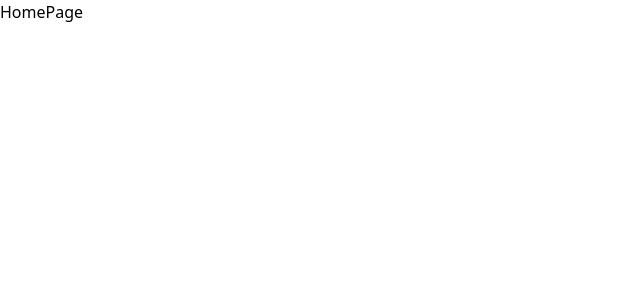
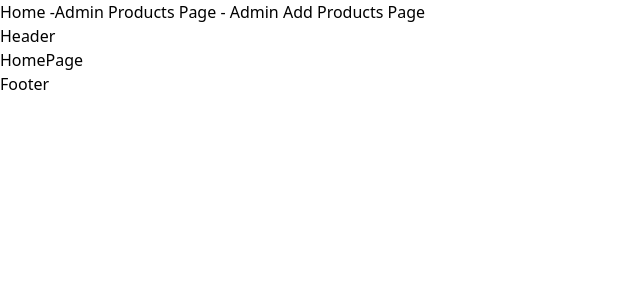
Before and after one commit to datlt2306/FPL-WEB501, a React (Vite) app: page / in a window 1280 px wide. Shown: the top 300 px of the page, without its empty margins (0-640 px from the left). Built offline with nearby package versions, Linux system fonts and the light colour scheme.

Commit message:
WD19305 - Buổi : - Implement routing with react-router-dom; create Layout components for website and admin; update main entry point to use BrowserRouter

```diff
--- a/src/App.jsx
+++ b/src/App.jsx
@@ -1,16 +1,46 @@
-import Footer from "./components/Footer";
-import Header from "./components/Header";
-import Product from "./components/Product";
+/* eslint-disable react/prop-types */
+import { Link, Outlet, Route, Routes } from "react-router-dom";
+import ProductsPage from "./pages/Products";
+import HomePage from "./pages/Home";
 
+const LayoutWebsite = () => {
+    return (
+        <>
+            <header>Header</header>
+            <main>
+                <Outlet />
+            </main>
+            <footer>Footer</footer>
+        </>
+    );
+};
+const LayoutAdmin = () => {
+    return (
+        <>
+            <aside>Aside</aside>
+            <main>
+                <Outlet />
+            </main>
+        </>
+    );
+};
 const App = () => {
     return (
-        <div>
-            <Header />
-            <main>
-                <Product name="Sản phẩm A" price={200} />
-            </main>
-            <Footer />
-        </div>
+        <>
+            <Link to="/">Home -</Link>
+            <Link to="/admin/products">Admin Products Page - </Link>
+            <Link to="/admin/products/add">Admin Add Products Page</Link>
+            <Routes>
+                <Route path="/" element={<LayoutWebsite />}>
+                    <Route path="/" element={<HomePage />} />
+                    <Route path="products" element={<ProductsPage />} />
+                </Route>
+                <Route path="/admin" element={<LayoutAdmin />}>
+                    <Route path="/admin/products" element={<h1>Admin products page</h1>} />
+                    <Route path="/admin/products/add" element={<h1>Admin Add products page</h1>} />
+                </Route>
+            </Routes>
+        </>
     );
 };
 export default App;
--- a/src/main.jsx
+++ b/src/main.jsx
@@ -1,24 +1,11 @@
 import { createRoot } from "react-dom/client";
-import { createBrowserRouter, RouterProvider } from "react-router-dom";
+import { BrowserRouter } from "react-router-dom";
+import App from "./App";
 import "./index.css";
-import HomePage from "./pages/Home";
-import ProductsPage from "./pages/Products";
-
-const routers = createBrowserRouter([
-    {
-        path: "/",
-        element: <HomePage />,
-    },
-    {
-        path: "/products",
-        element: <ProductsPage />,
-    },
-]);
-
 createRoot(document.getElementById("root")).render(
-    <>
-        <RouterProvider router={routers} />
-    </>
+    <BrowserRouter>
+        <App />
+    </BrowserRouter>
 );
 
 // B1: npm i react-router-dom
```
